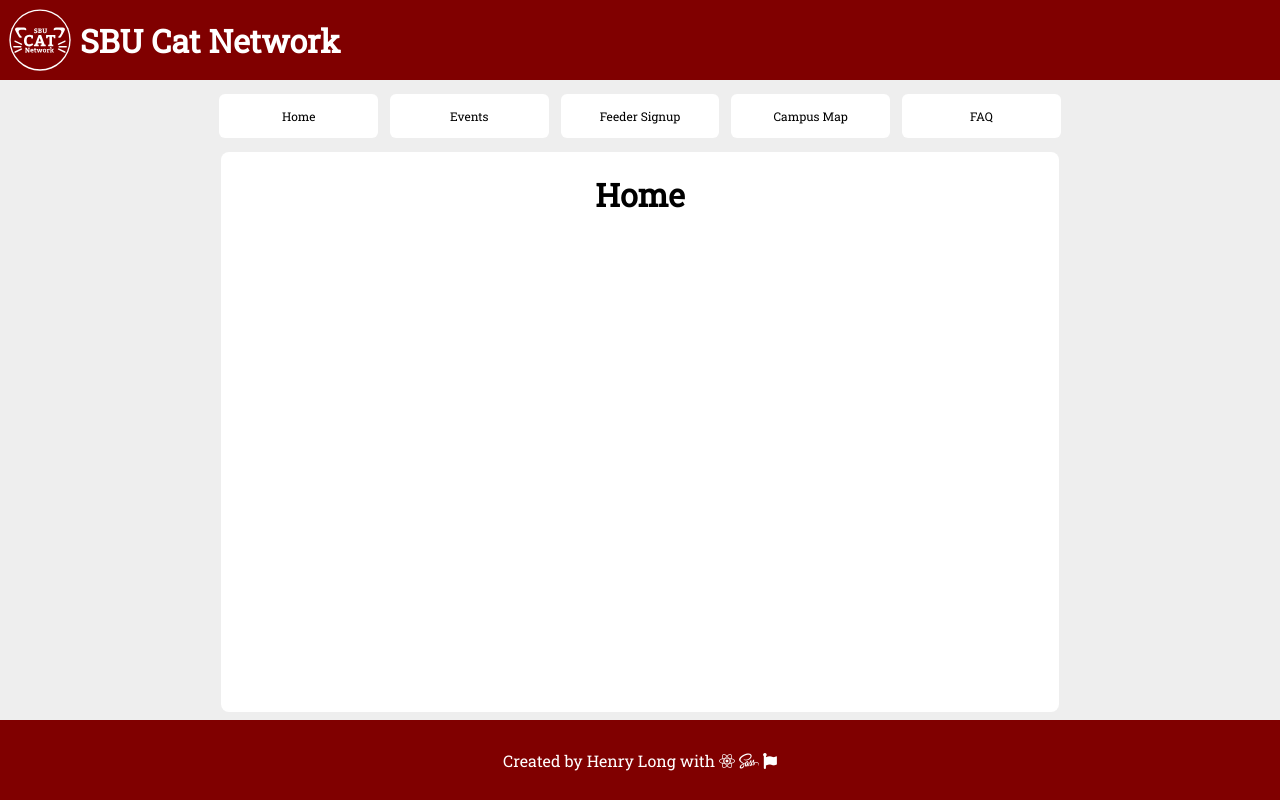
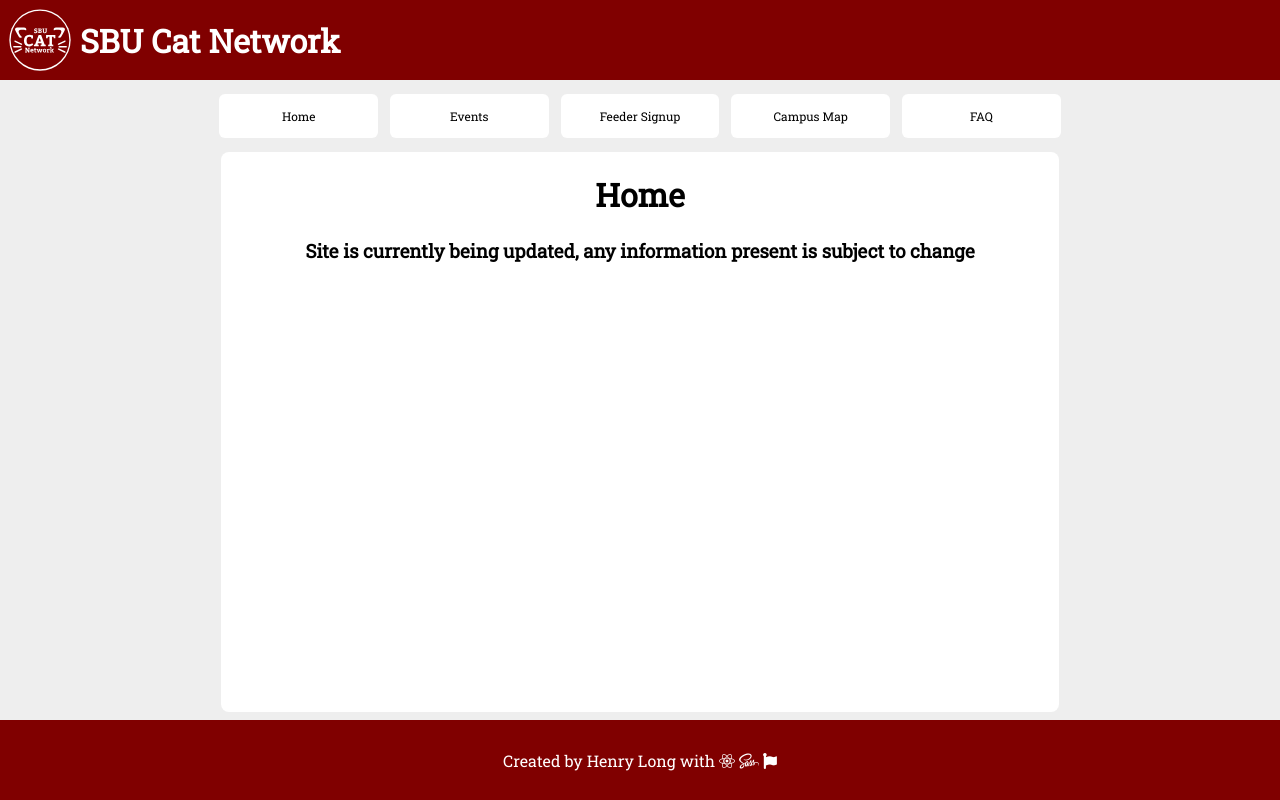
Before and after one commit to henryclong/sbucat-react, a React (Create React App) app: page / in a window 1280 px wide. Built offline with nearby package versions, Linux system fonts and the light colour scheme; the HTML template or start-up script is replaced by a standard one.

Commit message:
convert several divs to fragments

```diff
--- a/src/Components/Tabs/EventTab.js
+++ b/src/Components/Tabs/EventTab.js
@@ -9,12 +9,12 @@ class EventTab extends Component {
 
   render() {
     return (
-      <div>
+      <>
         <h1>Events</h1>
         <hr/>
         {
           events.semester_list.map((semester) => (
-            <div>
+            <>
               <h2>{semester.semester}</h2>
               <div className='EventsList'>
                 {semester.event_list.map((item) => (
@@ -26,11 +26,11 @@ class EventTab extends Component {
                   </div>
                 ))}
               </div>
-            </div>
+            </>
           ))
         }
 
-      </div>
+      </>
     );
   }
 }
--- a/src/Components/Tabs/FAQTab.js
+++ b/src/Components/Tabs/FAQTab.js
@@ -10,18 +10,18 @@ class FAQTab extends Component {
 
   render() {
     return (
-      <div>
+      <>
         <h1>FAQ</h1>
         <hr />
         {
           faq.faq_list.map((item) => (
-            <div>
+            <>
               <h2>{item.question}</h2>
               <p>{item.answer}</p>
-            </div>
+            </>
           ))
         }
-      </div>
+      </>
     );
   }
 }
--- a/src/Components/Tabs/HomeTab.js
+++ b/src/Components/Tabs/HomeTab.js
@@ -3,7 +3,10 @@ import React, { Component } from 'react';
 class HomeTab extends Component {
     render() {
       return (
+        <div>
           <h1>Home</h1>
+          <h3>Site is currently being updated, any information present is subject to change</h3>
+        </div>
       );
     }
 }
```
